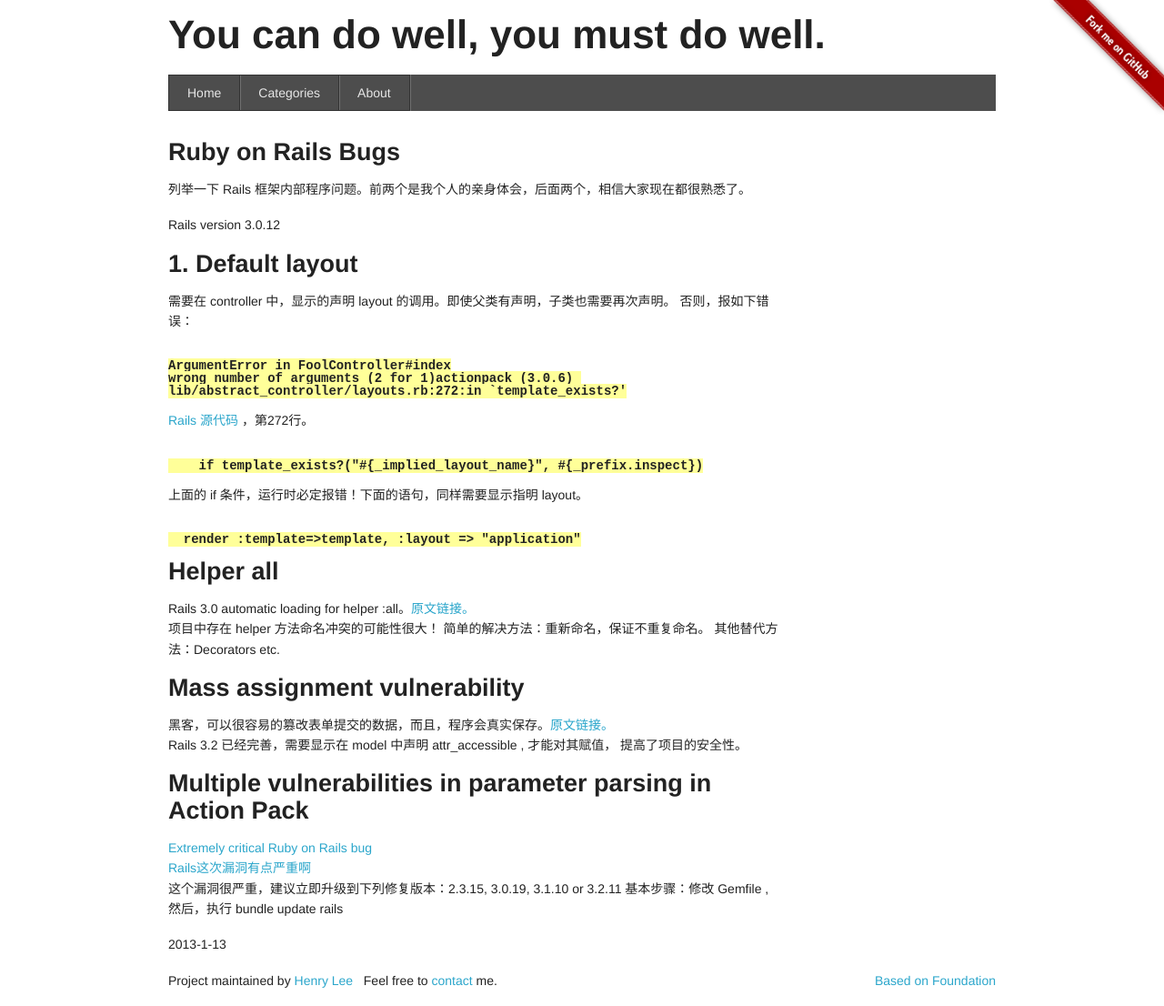
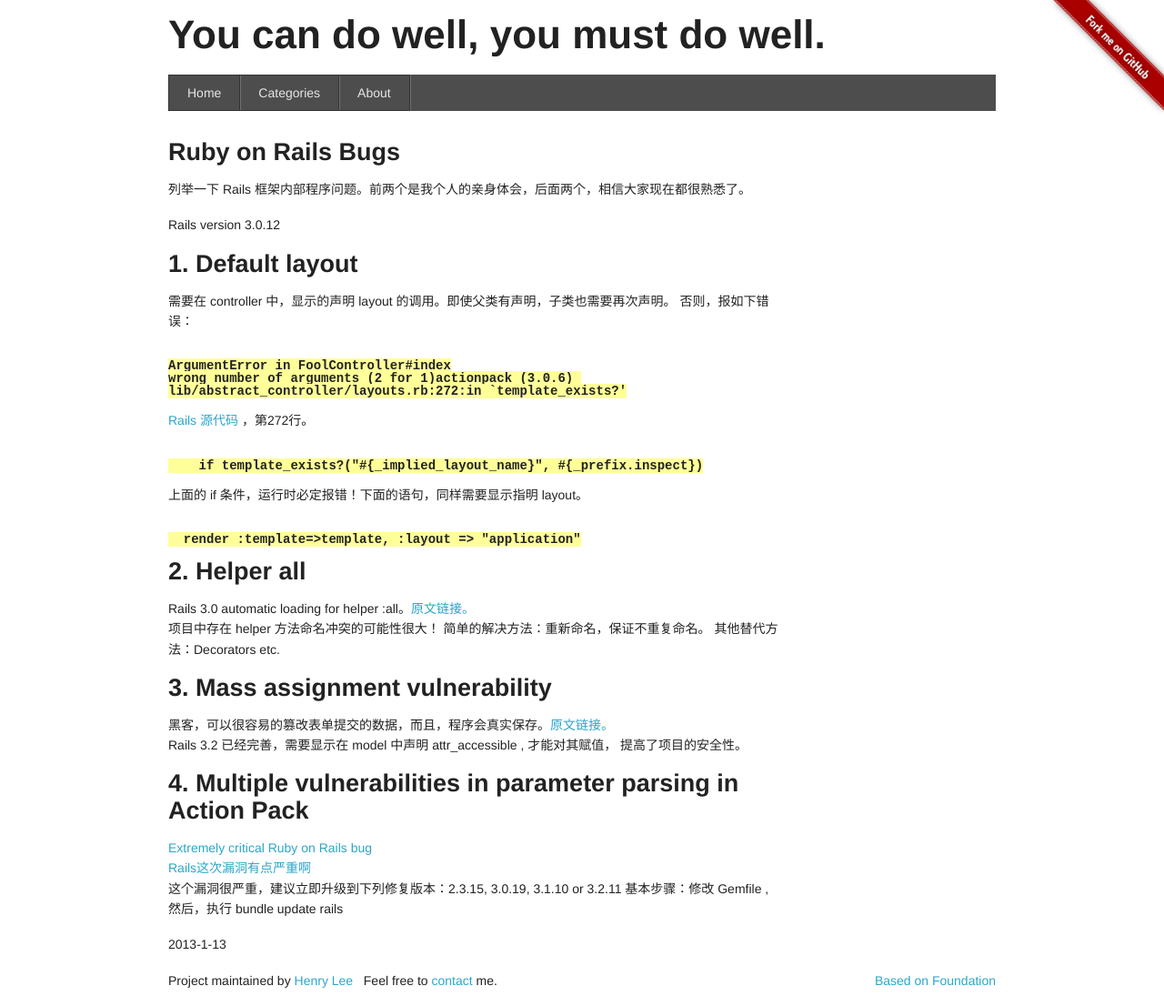
Before and after one commit to manageyp/manageyp.github.com, a Jekyll site: the page built from _posts/2013-1-13-ruby-on-rails-bugs.html, in a window 1280 px wide. Shown: the whole page at 91% size. Built offline with Jekyll 4.4.1, drawn with Linux system fonts in a browser that asks for light colours; nearby versions of some CDN libraries.

Commit message:
[Change] post sort number

```diff
--- a/_posts/2013-1-13-ruby-on-rails-bugs.html
+++ b/_posts/2013-1-13-ruby-on-rails-bugs.html
@@ -32,7 +32,7 @@ lib/abstract_controller/layouts.rb:272:in `template_exists?'
   render :template=>template, :layout => "application"</code>
 </pre>
 
-<h3>Helper all</h3>
+<h3>2. Helper all</h3>
 <p>
 Rails 3.0 automatic loading for helper :all。<a href="https://rails.lighthouseapp.com/projects/8994/tickets/3945-helper-all-on-by-default" target="_blank">原文链接。</a><br/>
 项目中存在 helper 方法命名冲突的可能性很大！
@@ -40,13 +40,13 @@ Rails 3.0 automatic loading for helper :all。<a href="https://rails.lighthousea
 其他替代方法：Decorators etc.
 </p>
 
-<h3>Mass assignment vulnerability</h3>
+<h3>3. Mass assignment vulnerability</h3>
 <p>黑客，可以很容易的篡改表单提交的数据，而且，程序会真实保存。<a href="https://github.com/rails/rails/issues/5228" target="_blank">原文链接。</a><br/>
 Rails 3.2 已经完善，需要显示在 model 中声明 attr_accessible , 才能对其赋值，
 提高了项目的安全性。
 </p>
 
-<h3>Multiple vulnerabilities in parameter parsing in Action Pack</h3>
+<h3>4. Multiple vulnerabilities in parameter parsing in Action Pack</h3>
 <p>
 <a href="http://arstechnica.com/security/2013/01/extremely-crtical-ruby-on-rails-bug-threatens-more-than-200000-sites/" target="_blank">Extremely critical Ruby on Rails bug</a><br/>
 <a href="http://ruby-china.org/topics/7941" target="_blank">Rails这次漏洞有点严重啊</a><br/>
```
